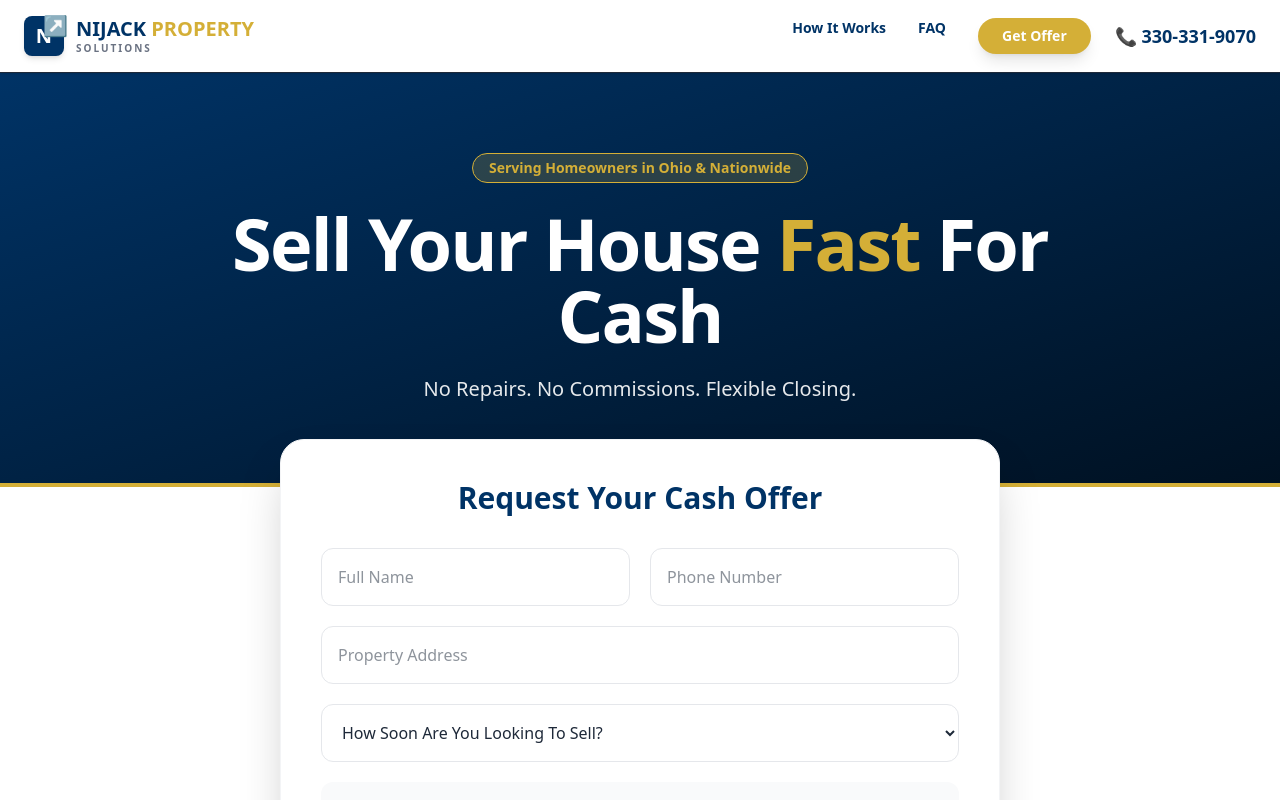
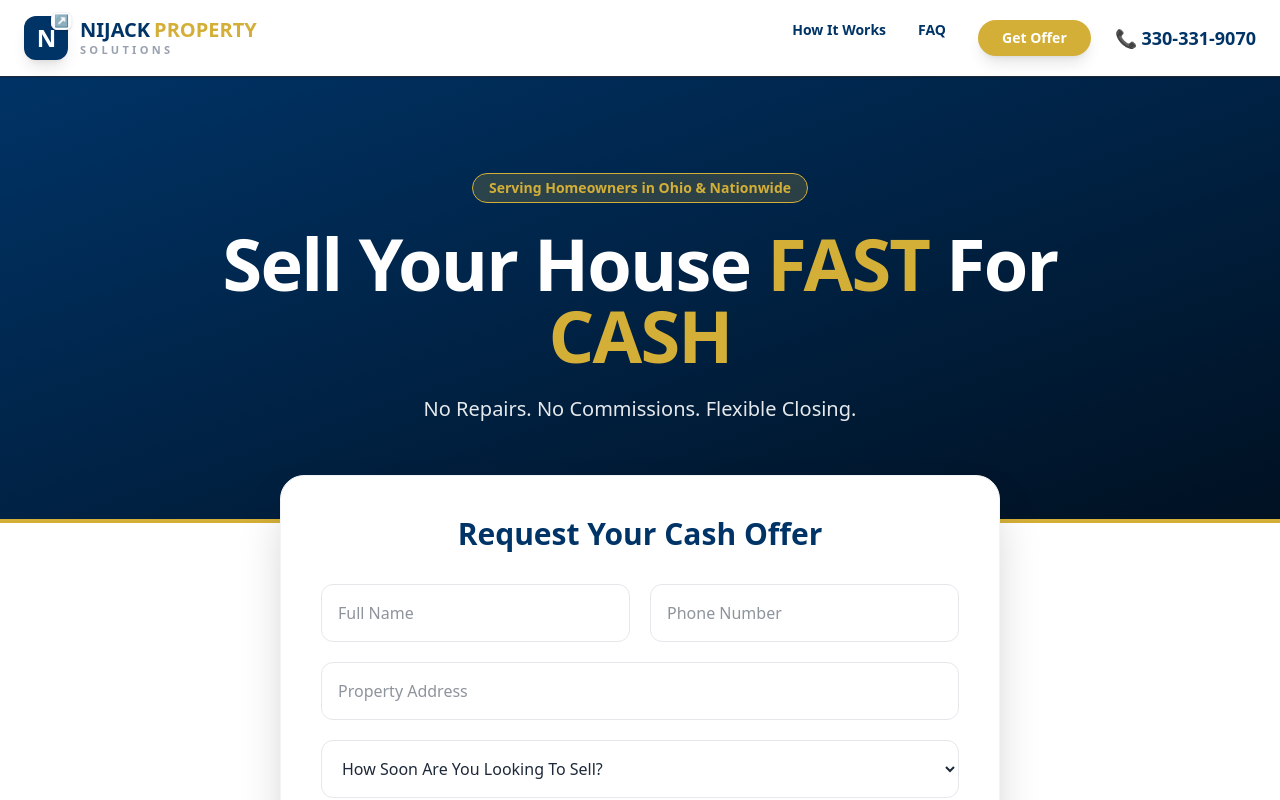
Before and after one commit to nijackacquisitions56/nijack-property-solutions, a React (Vite) app: page / in a window 1280 px wide. Shown: the top 800 px of the page. Built offline with nearby package versions, Linux system fonts and the light colour scheme.

Commit message:
Update App.jsx

```diff
--- a/src/App.jsx
+++ b/src/App.jsx
@@ -29,17 +29,21 @@ export default function NijackPropertySolutionsWebsite() {
       <header className="sticky top-0 z-50 border-b bg-white shadow-sm">
         <div className="mx-auto max-w-7xl px-6 py-4 flex justify-between items-center">
 
-          {/* CSS LOGO (No Image File Needed) */}
-          <div className="flex items-center gap-3">
-            <div className="relative h-10 w-10 bg-[#003366] rounded-lg flex items-center justify-center shadow-md">
-              <div className="absolute -top-1 -right-1 text-[#D4AF37] text-xl">↗</div>
-              <span className="text-white font-black text-xl">N</span>
+          {/* REFINED CSS LOGO */}
+          <div className="flex items-center gap-3 group">
+            <div className="relative">
+              <div className="h-11 w-11 bg-[#003366] rounded-xl flex items-center justify-center shadow-lg transform group-hover:rotate-3 transition-transform">
+                <span className="text-white font-black text-2xl tracking-tighter">N</span>
+              </div>
+              <div className="absolute -top-1 -right-1 bg-white rounded-md shadow-sm p-0.5 border border-gray-100">
+                <div className="text-[#D4AF37] text-xs font-bold leading-none">↗</div>
+              </div>
             </div>
             <div>
-              <div className="font-extrabold text-xl text-[#003366] leading-tight">
+              <div className="font-black text-xl text-[#003366] leading-tight flex items-center gap-1 uppercase">
                 NIJACK <span className="text-[#D4AF37]">PROPERTY</span>
               </div>
-              <div className="text-[10px] text-gray-500 uppercase tracking-[0.2em] font-bold">
+              <div className="text-[11px] text-gray-400 uppercase tracking-[0.3em] font-bold">
                 Solutions
               </div>
             </div>
@@ -53,7 +57,7 @@ export default function NijackPropertySolutionsWebsite() {
                 Get Offer
               </a>
             </nav>
-            <a href="tel:3303319070" className="font-bold text-[#003366] text-lg hidden sm:block">
+            <a href="tel:3303319070" className="font-bold text-[#003366] text-lg hidden lg:block">
               📞 330-331-9070
             </a>
           </div>
@@ -61,13 +65,13 @@ export default function NijackPropertySolutionsWebsite() {
       </header>
 
       {/* HERO SECTION */}
-      <section className="bg-gradient-to-br from-[#003366] via-[#002244] to-[#001122] text-white py-20 border-b-4 border-[#D4AF37]">
+      <section className="bg-gradient-to-br from-[#003366] via-[#002244] to-[#001122] text-white py-24 border-b-4 border-[#D4AF37]">
         <div className="mx-auto max-w-5xl px-6 text-center">
           <div className="mb-6 inline-flex rounded-full bg-[#D4AF37]/20 border border-[#D4AF37] px-4 py-1 text-[#D4AF37] text-sm font-bold">
             Serving Homeowners in Ohio & Nationwide
           </div>
           <h1 className="text-5xl md:text-7xl font-black mb-6 tracking-tight">
-            Sell Your House <span className="text-[#D4AF37]">Fast</span> For Cash
+            Sell Your House <span className="text-[#D4AF37]">FAST</span> For <span className="text-[#D4AF37]">CASH</span>
           </h1>
           <p className="text-xl opacity-90 font-medium">
             No Repairs. No Commissions. Flexible Closing.
@@ -75,7 +79,7 @@ export default function NijackPropertySolutionsWebsite() {
         </div>
       </section>
 
-      {/* LEAD FORM */}
+      {/* LEAD FORM SECTION */}
       <section id="contact" className="mx-auto max-w-3xl px-6 -mt-12 pb-16">
         <div className="bg-white rounded-3xl p-10 shadow-2xl border border-gray-100">
           {!submitted ? (
@@ -110,7 +114,7 @@ export default function NijackPropertySolutionsWebsite() {
                   </div>
                 </div>
 
-                <textarea placeholder="Tell us about the property..." className="rounded-xl border border-gray-200 p-4 w-full h-32 focus:ring-2 focus:ring-[#D4AF37] outline-none" />
+                <textarea placeholder="Tell us about the property (repairs, tenants, taxes, etc.)" className="rounded-xl border border-gray-200 p-4 w-full h-32 focus:ring-2 focus:ring-[#D4AF37] outline-none" />
 
                 <button type="submit" className="w-full rounded-xl bg-[#003366] py-5 font-black text-white text-xl shadow-lg hover:bg-[#002244] transition-all transform hover:-translate-y-1">
                   Get My Cash Offer
@@ -119,9 +123,9 @@ export default function NijackPropertySolutionsWebsite() {
             </>
           ) : (
             <div className="text-center py-12">
-              <div className="text-6xl mb-4">🏠</div>
+              <div className="text-6xl mb-4 text-[#D4AF37]">✅</div>
               <h2 className="text-3xl font-bold mb-2 text-[#003366]">Property Details Received</h2>
-              <p className="text-gray-600">Our team will review your data and contact you shortly.</p>
+              <p className="text-gray-600">Our team will review your property and contact you shortly.</p>
             </div>
           )}
         </div>
@@ -163,17 +167,30 @@ export default function NijackPropertySolutionsWebsite() {
       {/* FOOTER */}
       <footer className="bg-[#001122] text-white py-16 text-center border-t-8 border-[#D4AF37]">
         <div className="mx-auto max-w-4xl px-6">
-          <div className="font-black text-2xl mb-2 tracking-tighter">NIJACK PROPERTY SOLUTIONS</div>
-          <p className="text-[#D4AF37] text-sm font-bold uppercase tracking-widest mb-8">Serving Homeowners Nationwide</p>
-
-          <div className="flex flex-col md:flex-row justify-center gap-8 mb-12">
-            <a href="tel:3303319070" className="text-lg font-bold">📞 330-331-9070</a>
-            <a href="mailto:info@nijackpropertysolutions.com" className="text-lg font-bold">✉️ info@nijackpropertysolutions.com</a>
+          <div className="flex flex-col items-center mb-6">
+             <div className="h-12 w-12 bg-[#003366] rounded-xl flex items-center justify-center shadow-lg border border-white/10 mb-4">
+                <span className="text-white font-black text-2xl">N</span>
+             </div>
+             <div className="font-black text-2xl tracking-tighter">NIJACK PROPERTY SOLUTIONS</div>
+             <p className="text-[#D4AF37] text-xs font-bold uppercase tracking-[0.4em] mt-1">Real Estate Investment Solutions</p>
           </div>
 
-          <p className="text-xs opacity-40 max-w-2xl mx-auto leading-loose">
-            Nijack Property Solutions is a real estate investment company. We purchase properties directly and work with a network of partners to provide solutions for homeowners. © {new Date().getFullYear()}
-          </p>
+          <div className="flex flex-col md:flex-row justify-center gap-8 mb-10 text-sm">
+            <a href="tel:3303319070" className="font-bold hover:text-[#D4AF37] transition">📞 330-331-9070</a>
+            <a href="mailto:info@nijackpropertysolutions.com" className="font-bold hover:text-[#D4AF37] transition">✉️ info@nijackpropertysolutions.com</a>
+          </div>
+
+          <div className="border-t border-white/10 pt-8 mt-8">
+            <h4 className="text-[#D4AF37] font-bold text-lg mb-4">Privacy Policy</h4>
+            <p className="text-xs opacity-50 max-w-2xl mx-auto leading-loose mb-8">
+              Information submitted through this website is used only to evaluate the property and respond to your inquiry.
+              We do not sell your personal information. Nijack Property Solutions is a real estate investment company.
+              We may purchase properties directly or assign contracts to investment partners.
+            </p>
+            <p className="text-[10px] opacity-30 uppercase tracking-widest">
+              © {new Date().getFullYear()} Nijack Property Solutions
+            </p>
+          </div>
         </div>
       </footer>
     </div>
```
